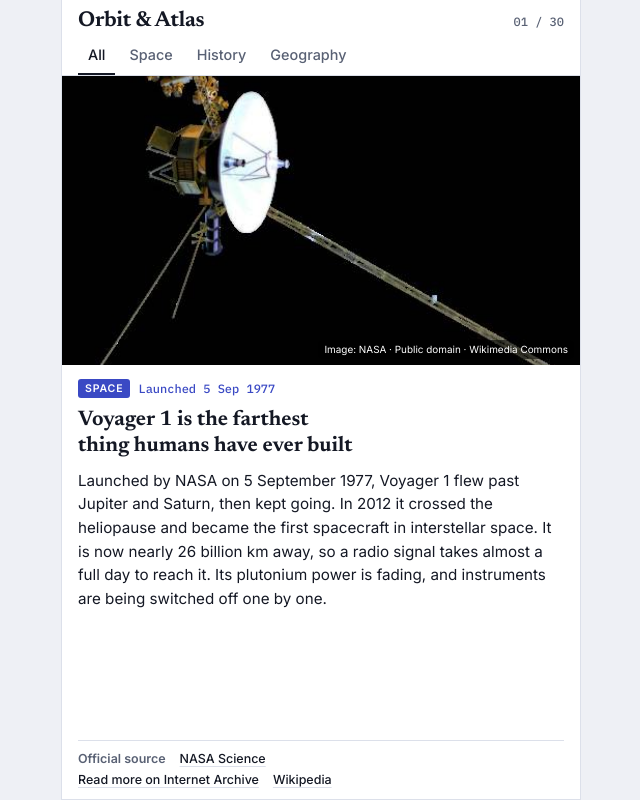
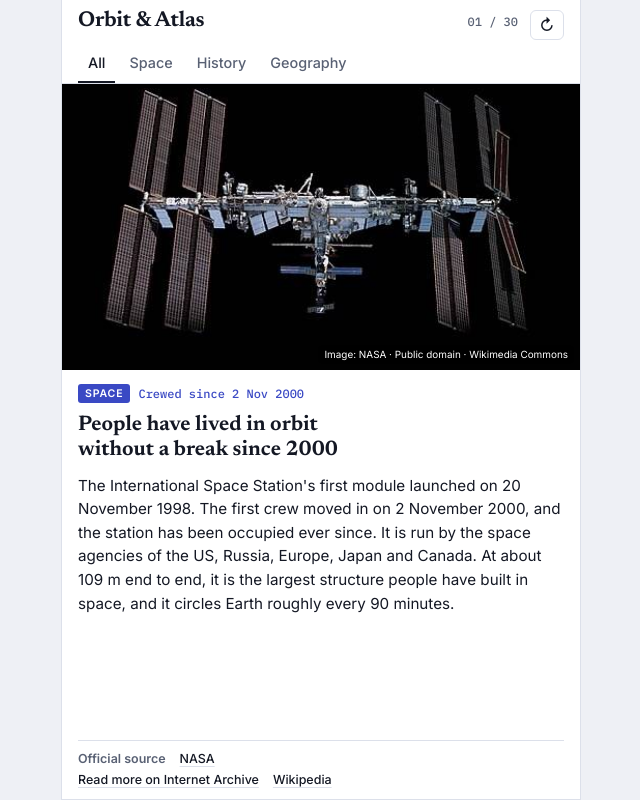
Before and after one commit to Prashanthrajagopal91/reader-site, a plain HTML site: page index.html in a window 1280 px wide. Shown: the whole page, without its empty margins (319-959 px from the left). Drawn offline with Linux system fonts and the light colour scheme; no server answers.

Commit message:
Reader: new stories on every refresh
Each page load (or the new refresh button in the header) fetches a fresh
live batch and shows it first, followed by the hand-written cards in a new
random order, unread ones before read ones. Cards now count as "seen" only
once scrolled to, so unread live cards can come back later.

Co-Authored-By: Claude Opus 5.5 <noreply@anthropic.com>
Claude-Session: https://claude.ai/code/session_01CgXJZ3nnUtLsZ9SahMfrEm

```diff
--- a/index.html
+++ b/index.html
@@ -35,7 +35,10 @@ body { background: var(--bg); color: var(--ink); font-family: var(--body); overf
 header { flex: 0 0 auto; padding-top: max(10px, env(safe-area-inset-top, 0px)); padding-left: max(16px, env(safe-area-inset-left, 0px)); padding-right: max(16px, env(safe-area-inset-right, 0px)); border-bottom: 1px solid var(--line); }
 .brand { display: flex; align-items: baseline; justify-content: space-between; gap: 12px; }
 .brand h1 { margin: 0; font-family: var(--display); font-weight: 650; font-size: 1.35rem; letter-spacing: -0.01em; }
-.count { font-family: var(--mono); font-size: 0.75rem; color: var(--muted); font-variant-numeric: tabular-nums; }
+.count { margin-left: auto; font-family: var(--mono); font-size: 0.75rem; color: var(--muted); font-variant-numeric: tabular-nums; }
+.refresh { align-self: center; border: 1px solid var(--line); background: var(--surface); color: var(--ink); font: 500 1rem/1 var(--body); width: 34px; height: 30px; border-radius: 6px; cursor: pointer; }
+.refresh:disabled { opacity: 0.5; cursor: default; }
+.refresh:focus-visible { outline: 2px solid var(--space); outline-offset: 2px; }
 nav { display: flex; gap: 4px; overflow-x: auto; scrollbar-width: none; margin-top: 6px; }
 nav::-webkit-scrollbar { display: none; }
 nav button { flex: 0 0 auto; border: 0; background: none; color: var(--muted); font: 500 0.9rem var(--body); padding: 8px 10px 10px; border-bottom: 2px solid transparent; cursor: pointer; }
@@ -361,7 +364,10 @@ function drawEnd(state, msg) {
 function observe() {
   if (io) io.disconnect();
   const n = visible().length;
-  io = new IntersectionObserver(es => { for (const e of es) if (e.isIntersecting) setCount(+e.target.dataset.i, n); }, { root: feed, threshold: 0.6 });
+  const list = visible();
+  io = new IntersectionObserver(es => {
+    for (const e of es) if (e.isIntersecting) { const i = +e.target.dataset.i; setCount(i, n); if (list[i]) markSeen(list[i].id); }
+  }, { root: feed, threshold: 0.6 });
   feed.querySelectorAll(".card").forEach(c => io.observe(c));
   // Start loading quietly when the reader is two cards from the end.
   if (nearEnd) nearEnd.disconnect();
@@ -380,22 +386,31 @@ function render() {
   observe();
 }
 
+// Interleave topics so the All tab alternates space / history / geography.
+function interleave(list, want) {
+  const byCat = {}; for (const c of list) (byCat[c.cat] = byCat[c.cat] || []).push(c);
+  const out = []; for (let added = true; added;) { added = false; for (const t of want) { const c = (byCat[t] || []).shift(); if (c) { out.push(c); added = true; } } }
+  return out;
+}
+
+// Fetch one batch of live cards for the current tab. Returns {cards, busy}; never touches the page.
+async function fetchBatch() {
+  const want = topic === "all" ? ["space", "history", "geography"] : [topic];
+  const per = topic === "all" ? PER_TOPIC : PER_SINGLE;
+  const results = await Promise.allSettled(want.flatMap(t => SOURCES[t](per)));
+  const fresh = [], have = new Set(items.map(c => c.id));
+  let busy = false;
+  for (const r of results) {
+    if (r.status === "rejected") { if (String(r.reason && r.reason.message) === "busy") busy = true; continue; }
+    for (const c of r.value) if (c && c.h && c.t && !have.has(c.id)) { have.add(c.id); c.live = true; fresh.push(c); }
+  }
+  return { cards: interleave(shuffle(fresh), want), busy };
+}
+
 async function loadMore() {
   if (loading) return;
   loading = true; drawEnd("loading");
-  const want = topic === "all" ? ["space", "history", "geography"] : [topic];
-  const per = topic === "all" ? PER_TOPIC : PER_SINGLE;
-  const results = await Promise.allSettled(want.flatMap(t => SOURCES[t](per)));
-  const fresh = [], seenNow = new Set(items.map(c => c.id));
-  let busy = false;
-  for (const r of results) {
-    if (r.status === "rejected") { if (String(r.reason && r.reason.message) === "busy") busy = true; continue; }
-    for (const c of r.value) if (c && c.h && c.t && !seenNow.has(c.id)) { seenNow.add(c.id); c.live = true; fresh.push(c); }
-  }
-  // Interleave topics so the All tab alternates space / history / geography.
-  const byCat = {}; for (const c of shuffle(fresh)) (byCat[c.cat] = byCat[c.cat] || []).push(c);
-  const ordered = []; for (let added = true; added;) { added = false; for (const t of want) { const c = (byCat[t] || []).shift(); if (c) { ordered.push(c); added = true; } } }
-
+  const { cards: ordered, busy } = await fetchBatch();
   loading = false;
   if (!ordered.length) {
     drawEnd("error", navigator.onLine === false ? "You seem to be offline. Connect and try again."
@@ -403,7 +418,6 @@ async function loadMore() {
     return;
   }
   items.push(...ordered);
-  ordered.forEach(c => markSeen(c.id));
   const start = visible().length - ordered.length;
   const nodes = ordered.map((c, k) => card(c, start + k));
   endEl.before(...nodes);
@@ -421,8 +435,45 @@ document.addEventListener("keydown", e => {
   e.preventDefault(); feed.scrollBy({ top: (e.key === "ArrowDown" || e.key === "j" ? 1 : -1) * feed.clientHeight });
 });
 
-fetch("cards.json").then(r => r.json()).then(list => { items = list.map(fromStatic); render(); })
-  .catch(() => { items = []; render(); loadMore(); });
+/* ---------- start-up: fresh live cards first, then the hand-written ones shuffled ---------- */
+let staticCards = [];
+function shuffledStatic() {
+  // Unread hand-written cards first, already-read ones after; each group in random order.
+  const unread = shuffle(staticCards.filter(c => !seen.has(c.id))), read = shuffle(staticCards.filter(c => seen.has(c.id)));
+  return [...interleave(unread, ["space", "history", "geography"]), ...interleave(read, ["space", "history", "geography"])];
+}
+function showLoading() {
+  const s = el("section", "end"); s.append(el("div", "spin"), el("h2", null, "Getting today's stories…"));
+  feed.replaceChildren(s); count.textContent = "";
+}
+let refreshing = false;
+async function refresh() {
+  if (refreshing || loading) return;
+  refreshing = true; refreshBtn.disabled = true; showLoading();
+  items = [];
+  // Wait up to 5 s for live cards; if the sources are slow, show the shuffled cards and add live ones when they arrive.
+  const batch = fetchBatch().catch(() => ({ cards: [] }));
+  const first = await Promise.race([batch, new Promise(r => setTimeout(() => r(null), 5000))]);
+  items = [...(first ? first.cards : []), ...shuffledStatic()];
+  render();
+  if (!first) batch.then(({ cards }) => {
+    const add = cards.filter(c => !items.some(x => x.id === c.id));
+    if (!add.length) return;
+    items.push(...add);
+    const start = visible().length - add.filter(c => topic === "all" || c.cat === topic).length;
+    endEl.before(...add.filter(c => topic === "all" || c.cat === topic).map((c, k) => card(c, start + k)));
+    drawEnd("idle"); observe();
+  });
+  refreshing = false; refreshBtn.disabled = false;
+}
+
+const refreshBtn = el("button", "refresh", "↻");
+refreshBtn.setAttribute("aria-label", "New stories"); refreshBtn.title = "New stories";
+refreshBtn.onclick = refresh;
+document.querySelector(".brand").append(refreshBtn);
+
+fetch("cards.json").then(r => r.json()).then(list => { staticCards = list.map(fromStatic); })
+  .catch(() => { staticCards = []; }).then(refresh);
 </script>
 </body>
 </html>
```
